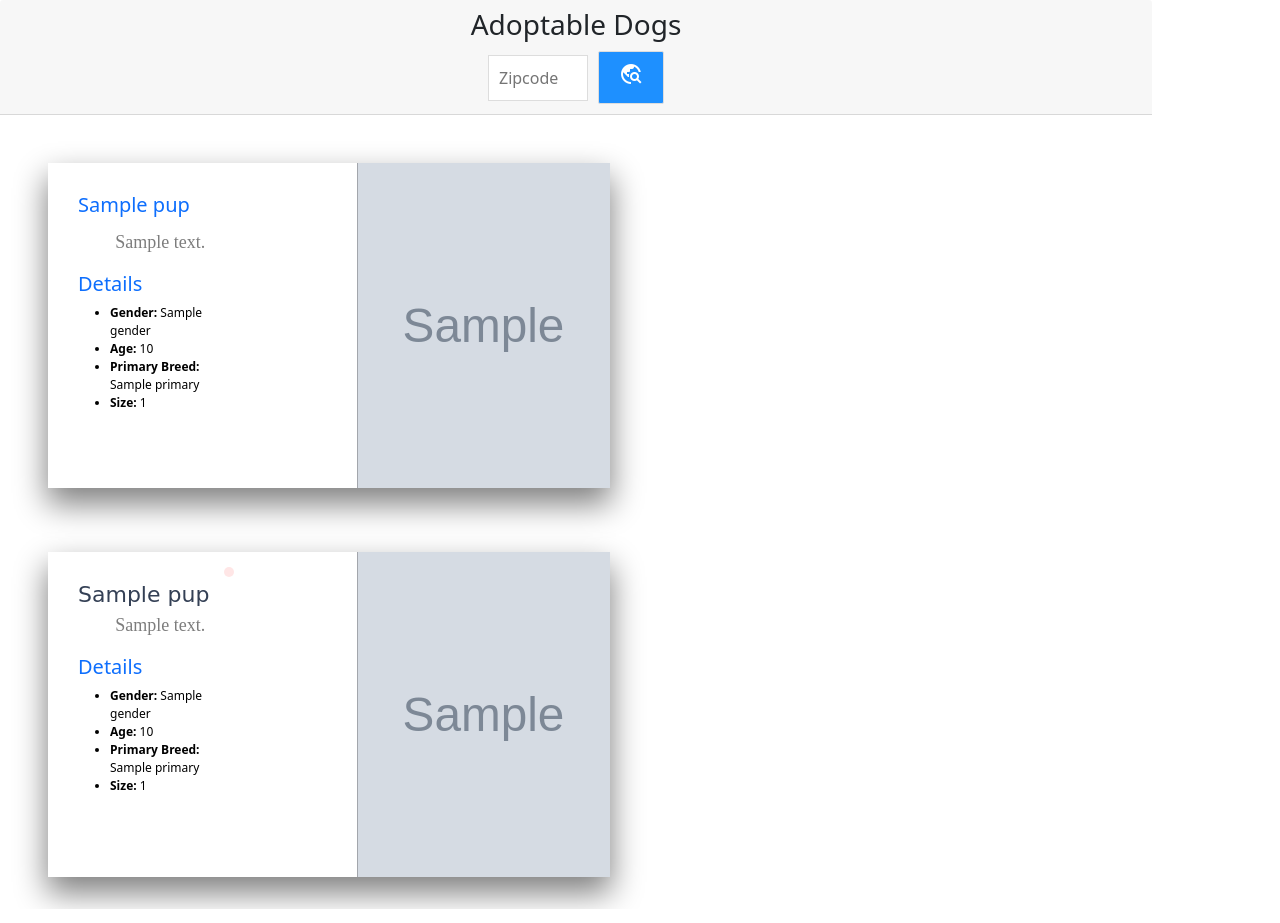
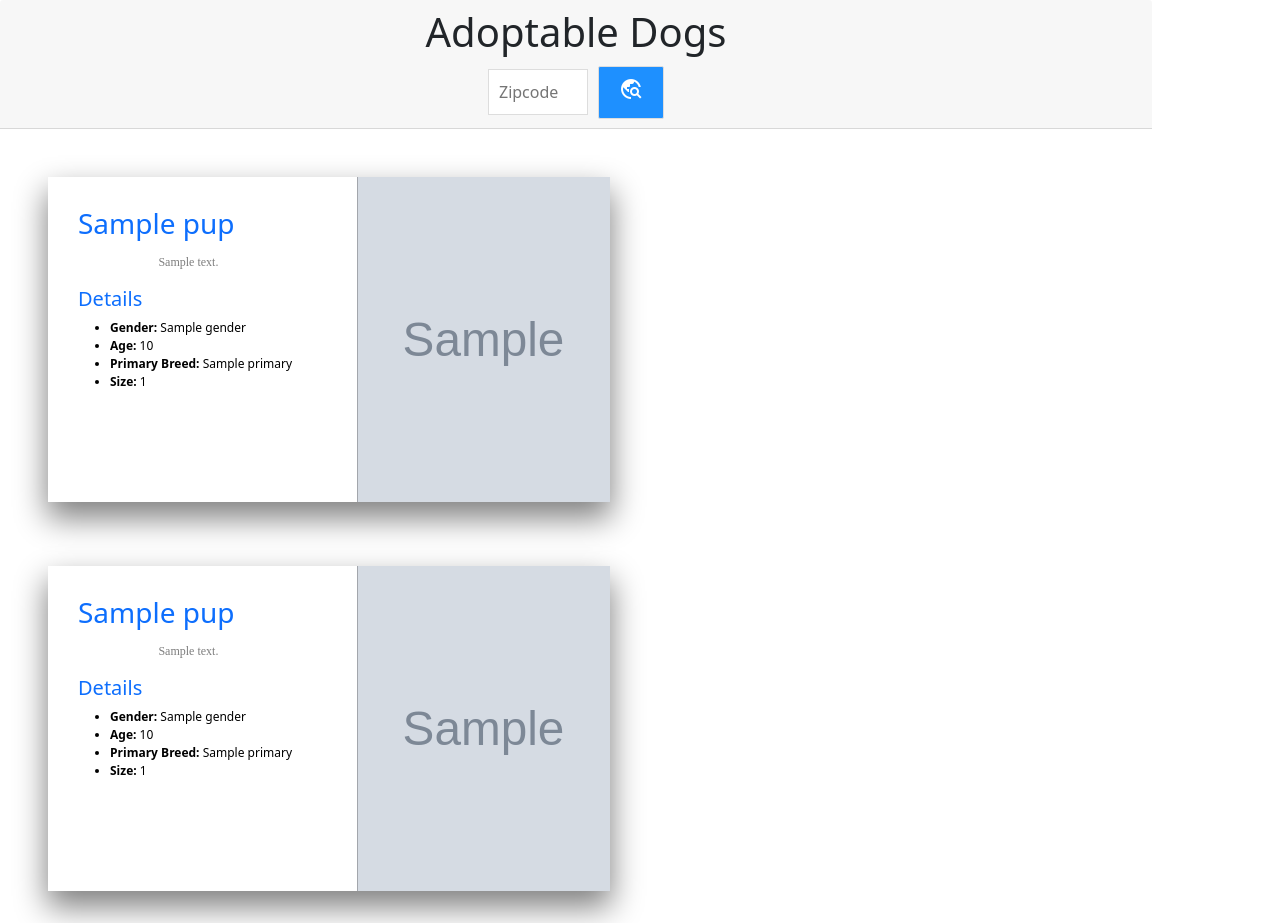
Before and after one commit to tyler-tee/Puploader, a Flask app: template app/templates/resources/pups.html in a window 1280 px wide. Shown: the part 82-1005 px from the top of the page. Run offline with Flask 2, Linux system fonts and the light colour scheme; the template is opened without the code that fills it: most values are stand-ins (such as "Sample title", 1, 10 or a date in 2020); grey boxes marked "Sample" are stand-in pictures; parts of the project's set-up code (start-up, migrations or seed data) failed here and were passed over; some libraries are stand-ins or nearby versions.

Commit message:
UI tweaks

```diff
--- a/app/static/css/style.css
+++ b/app/static/css/style.css
@@ -206,7 +206,7 @@
 	padding: 30px;
 	height: 100%;
 	float: left;
-	width: 40%;
+	width: 50%;
 }
 
 .org-container .org-details h1{
@@ -250,13 +250,11 @@
 
 .org-image {
     transition: all 0.3s ease-out;
-    display: inline-block;
     position: relative;
     overflow: hidden;
     height: 100%;
     float: right;
     width: 45%;
-    display: inline-block;
   }
 
 .org-container img {width: 100%;height: 100%;}
--- a/app/templates/resources/charities.html
+++ b/app/templates/resources/charities.html
@@ -5,7 +5,7 @@
 {% block main %}
 
 <div class="card-header" style="text-align: center; width: 90%">
-    <h3>Animal-Friendly Charities</h3>
+    <h1>Animal-Friendly Charities</h1>
 </div>
 <div id="charities" class="card-body">
     {% for charity in charities %}
@@ -26,6 +26,7 @@
                         <li><strong>Website: </strong>{{ charity.websiteURL }}</li>
                         <li><strong>Address: </strong>{{ charity.address }}</li>
                         <li><strong>EIN: </strong>{{ charity.organization.ein }}</li>
+                        <li><strong>Deductability: </strong>{{ charity.irsClassification.deductibility }}</li>
                     </ul>
                 </div>
             </div>
--- a/app/templates/resources/organizations.html
+++ b/app/templates/resources/organizations.html
@@ -17,7 +17,7 @@
     {% for organization in organizations[:5] %}
     <div class="org-container" style="float: left; width: 45%">
         <div class="org-details">
-        <h1>{{ organization.name }}</h1>
+        <h3>{{ organization.name }}</h3>
         <p class="mission-statement pt-1">{{ organization.mission_statement }}</p>
             <div class="org-control">
                 <center>
@@ -32,7 +32,7 @@
         <div class="org-image">
             <img src="{{ organization.photo }}" alt="">
         <div class="org-info">
-                <h2>Details</h2>
+                <h5>Details</h5>
                 <ul>
                     <li><strong>Email : </strong>{{ organization.email }}</li>
                     <li><strong>Phone : </strong>{{ organization.phone }}</li>
--- a/app/templates/resources/pups.html
+++ b/app/templates/resources/pups.html
@@ -5,7 +5,7 @@
 {% block main %}
 
 <div class="card-header" style="text-align: center; width: 90%">
-    <h3>Adoptable Dogs</h3>
+    <h1>Adoptable Dogs</h1>
     <div style="justify-content: center; display: flex">
         <form class="form-inline" action="#" method="post">
         <input id="inputZip" placeholder="Zipcode" name="inputZip" style="width: 100px">
@@ -18,8 +18,8 @@
     <a href="{{ pup.url }}">
         <div class="org-container" style="float: left; width: 45%">
             <div class="org-details">
-            <h5>{{ pup.name }}</h5>
-            <p class="mission-statement pt-1">{{ pup.description }}</p>
+            <h3>{{ pup.name }}</h3>
+            <p class="mission-statement pt-1" style="font-size:12px">{{ pup.description }}</p>
             <h5>Details</h5>
                 <ul style="font-size: 12px; color: black">
                     <li><strong>Gender: </strong>{{ pups.gender }}</li>
@@ -46,8 +46,8 @@
     <a href="{{ pup.url }}">
         <div class="org-container" style="float: left; width: 45%">
             <div class="org-details">
-            <h1>{{ pup.name }}</h1>
-            <p class="mission-statement pt-1">{{ pup.description }}</p>
+            <h3>{{ pup.name }}</h3>
+            <p class="mission-statement pt-1" style="font-size:12px">{{ pup.description }}</p>
             <h5>Details</h5>
                 <ul style="font-size: 12px; color: black">
                     <li><strong>Gender: </strong>{{ pups.gender }}</li>
```
